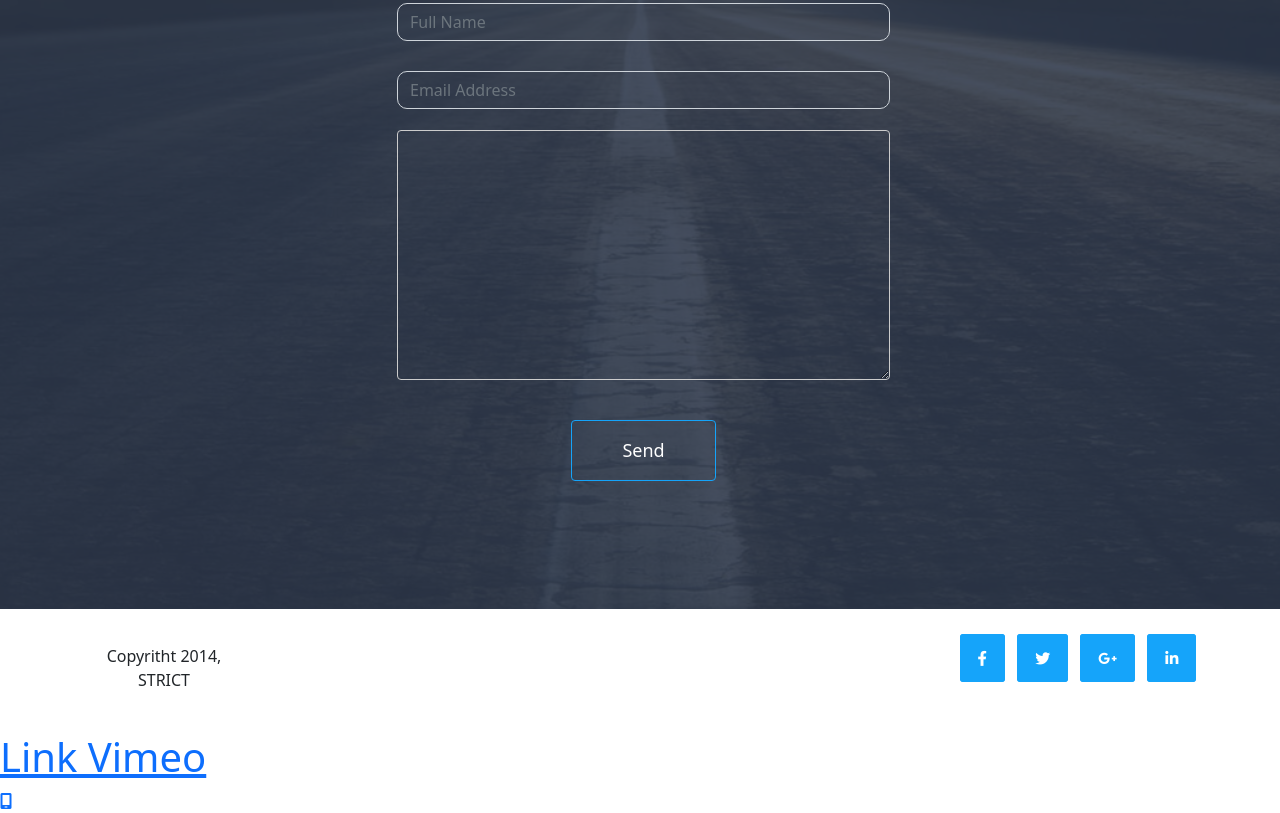
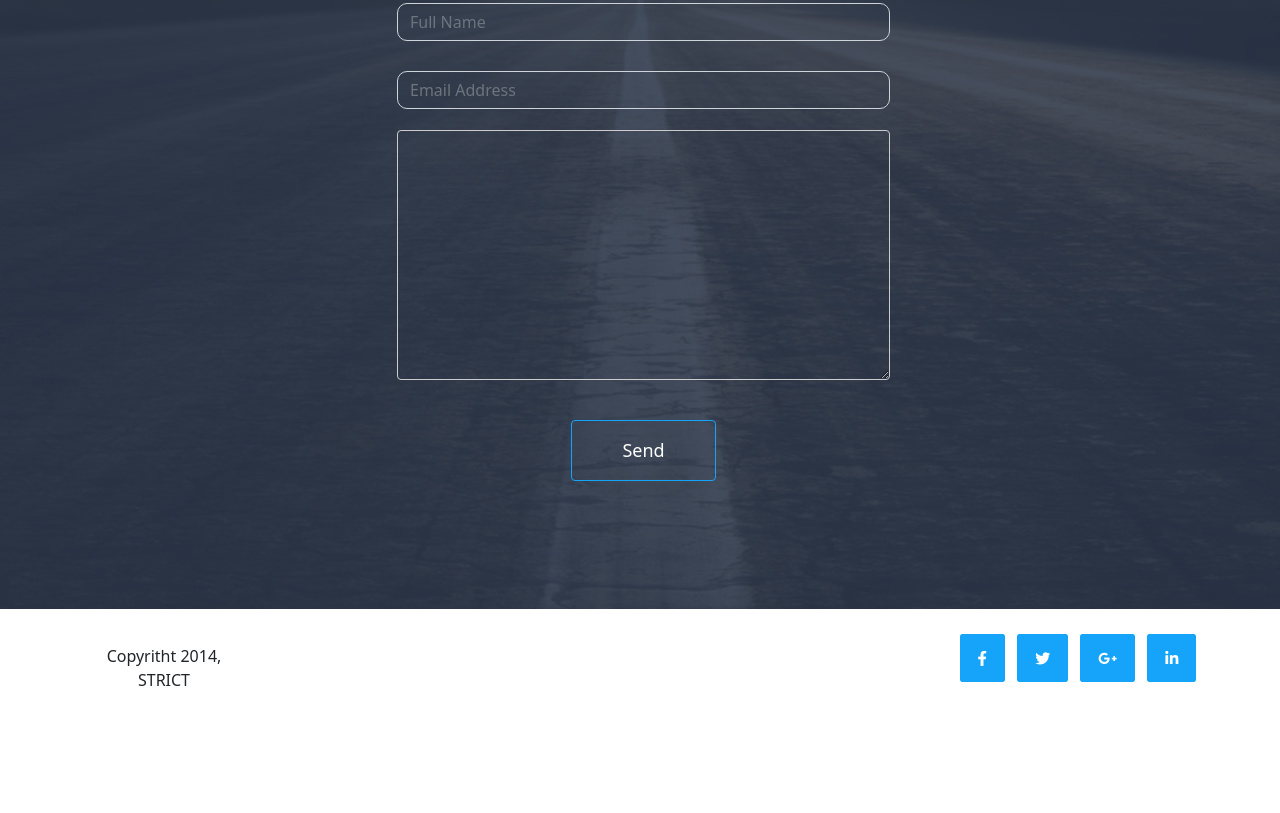
Before and after one commit to rakib098/Strict, a plain HTML site: page index.html in a window 1280 px wide. Shown: the part 2793-3606 px from the top of the page. After the commit the page ends 3526 px from the top, so only its background shows below. Drawn offline with Linux system fonts and the light colour scheme; some packages are replaced by stand-ins of ours; a script that the page names is missing.

Commit message:
venobox-link-change

```diff
--- a/index.html
+++ b/index.html
@@ -264,22 +264,10 @@
       </div>
     </div>
   </section>
+<!-- social-icon-section-end------ -->
 
 
-<!-- LINK -->
-<a class="venobox" data-type="vimeo" href="https://player.vimeo.com/video/78741166">
-  <h1>Link Vimeo</h1>
-    </a>
 
-
-    <div class="icon">
-
-      <a class="venobox" href="https://youtu.be/LKSXZoTYWbk"data-autoplay="true"    data-vbtype="video"><i class="fas fa-mobile-android-alt"></i></a>
-
-    </div>
-
-
-  <!-- social-icon-section-end------ -->
 <script src="js/bootstrap.bundle.min.js"></script>
 <!-- venobox-link-- -->
 <script type="text/javascript" src="https://cdnjs.cloudflare.com/ajax/libs/venobox/1.6.0/venobox.min.js">
```
